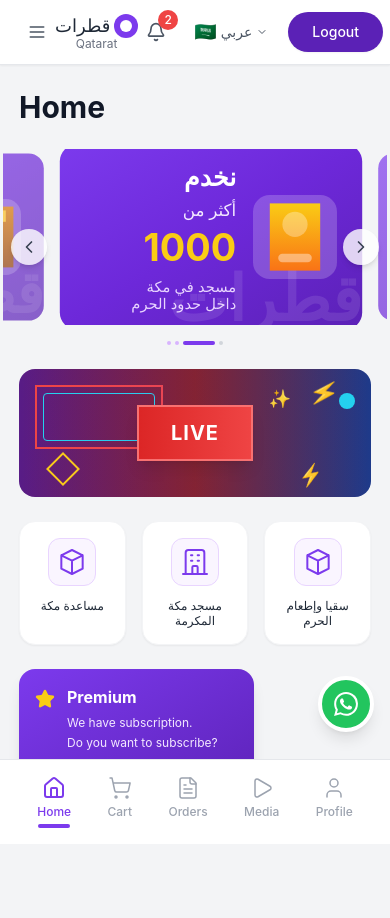
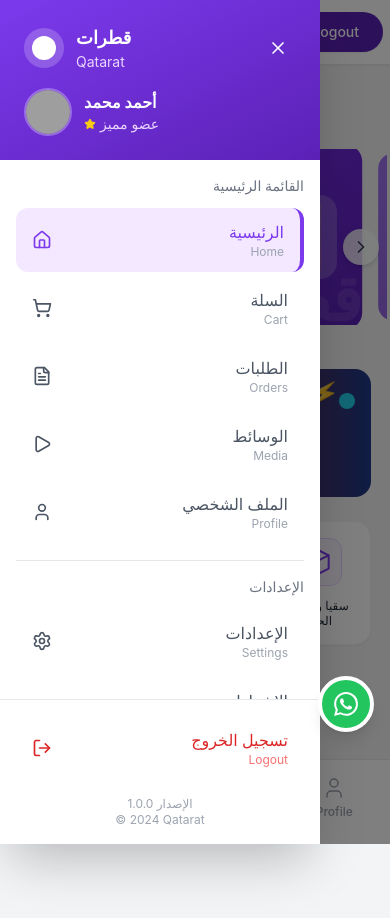
Before and after one commit to rakibul0310/sofof-tech-assessment, a React (Create React App) app: page / in a window 390 px wide. Both pictures are taken after a click on the button 37 px from the left and 32 px from the top of the page. Shown: the top 918 px of the page. Built offline with nearby package versions, Linux system fonts and the light colour scheme; grey boxes are pictures that could not be loaded.

Commit message:
added drawer for hamburger menu

```diff
--- a/src/components/Layout/Header.js
+++ b/src/components/Layout/Header.js
@@ -1,12 +1,14 @@
 "use client";
 
-import { Bell, ChevronDown, Menu } from "lucide-react";
-import { useEffect, useRef, useState } from "react";
+import { useState, useRef, useEffect } from "react";
+import { Menu, Bell, ChevronDown } from "lucide-react";
+import Sidebar from "./Sidebar";
 
 const Header = () => {
   const [language, setLanguage] = useState("عربي");
   const [showNotifications, setShowNotifications] = useState(false);
   const [showLanguageDropdown, setShowLanguageDropdown] = useState(false);
+  const [showSidebar, setShowSidebar] = useState(false);
   const [notifications, setNotifications] = useState([
     {
       id: 1,
@@ -44,11 +46,19 @@ const Header = () => {
   const toggleNotifications = () => {
     setShowNotifications(!showNotifications);
     setShowLanguageDropdown(false);
+    setShowSidebar(false);
   };
 
   const toggleLanguageDropdown = () => {
     setShowLanguageDropdown(!showLanguageDropdown);
     setShowNotifications(false);
+    setShowSidebar(false);
+  };
+
+  const toggleSidebar = () => {
+    setShowSidebar(!showSidebar);
+    setShowNotifications(false);
+    setShowLanguageDropdown(false);
   };
 
   const markAsRead = (id) => {
@@ -88,11 +98,15 @@ const Header = () => {
   const currentLanguage = languages.find((lang) => lang.code === language);
 
   return (
+    <>
       <header className="bg-white shadow-sm sticky top-0 z-40 border-b border-gray-200">
         <div className="max-w-sm mx-auto lg:max-w-4xl">
           <div className="flex items-center justify-between h-16 px-4">
             {/* Left - Menu Button */}
-          <button className="p-2 hover:bg-gray-100 rounded-lg transition-colors">
+            <button
+              onClick={toggleSidebar}
+              className="p-2 hover:bg-gray-100 rounded-lg transition-colors"
+            >
               <Menu className="w-5 h-5 text-gray-600" />
             </button>
 
@@ -100,7 +114,9 @@ const Header = () => {
             <div className="flex items-center">
               <div className="text-center">
                 <div className="flex items-center space-x-1">
-                <span className="text-gray-800 font-medium text-lg">قطرات</span>
+                  <span className="text-gray-800 font-medium text-lg">
+                    قطرات
+                  </span>
                   <div className="w-6 h-6 bg-purple-600 rounded-full flex items-center justify-center">
                     <div className="w-3 h-3 bg-white rounded-full"></div>
                   </div>
@@ -130,7 +146,9 @@ const Header = () => {
                   <div className="absolute right-0 mt-2 w-80 bg-white rounded-xl shadow-lg border border-gray-200 z-50">
                     <div className="p-4 border-b border-gray-100">
                       <div className="flex items-center justify-between">
-                      <h3 className="font-semibold text-gray-800">الإشعارات</h3>
+                        <h3 className="font-semibold text-gray-800">
+                          الإشعارات
+                        </h3>
                         {notifications.length > 0 && (
                           <button
                             onClick={clearAllNotifications}
@@ -223,6 +241,10 @@ const Header = () => {
           </div>
         </div>
       </header>
+
+      {/* Sidebar */}
+      <Sidebar isOpen={showSidebar} onClose={() => setShowSidebar(false)} />
+    </>
   );
 };
 
--- /dev/null
+++ b/src/components/Layout/Sidebar.js
@@ -0,0 +1,203 @@
+"use client";
+
+import {
+  Bell,
+  FileText,
+  HelpCircle,
+  Home,
+  LogOut,
+  Play,
+  Settings,
+  Shield,
+  ShoppingCart,
+  Star,
+  User,
+  X,
+} from "lucide-react";
+import { Link, useLocation } from "react-router-dom";
+
+const Sidebar = ({ isOpen, onClose }) => {
+  const location = useLocation();
+
+  const mainMenuItems = [
+    { path: "/", icon: Home, label: "الرئيسية", labelEn: "Home" },
+    { path: "/cart", icon: ShoppingCart, label: "السلة", labelEn: "Cart" },
+    { path: "/orders", icon: FileText, label: "الطلبات", labelEn: "Orders" },
+    { path: "/media", icon: Play, label: "الوسائط", labelEn: "Media" },
+    { path: "/profile", icon: User, label: "الملف الشخصي", labelEn: "Profile" },
+  ];
+
+  const settingsMenuItems = [
+    {
+      icon: Settings,
+      label: "الإعدادات",
+      labelEn: "Settings",
+      action: () => console.log("Settings"),
+    },
+    {
+      icon: Bell,
+      label: "الإشعارات",
+      labelEn: "Notifications",
+      action: () => console.log("Notifications"),
+    },
+    {
+      icon: Shield,
+      label: "الخصوصية",
+      labelEn: "Privacy",
+      action: () => console.log("Privacy"),
+    },
+    {
+      icon: HelpCircle,
+      label: "المساعدة",
+      labelEn: "Help",
+      action: () => console.log("Help"),
+    },
+  ];
+
+  const handleLinkClick = () => {
+    onClose();
+  };
+
+  return (
+    <>
+      {/* Backdrop */}
+      {isOpen && (
+        <div
+          className="fixed inset-0 bg-black/50 z-50 transition-opacity"
+          onClick={onClose}
+        />
+      )}
+
+      {/* Sidebar */}
+      <div
+        className={`fixed top-0 left-0 h-full w-80 bg-white shadow-2xl z-50 transform transition-transform duration-300 ease-in-out ${
+          isOpen ? "translate-x-0" : "-translate-x-full"
+        }`}
+      >
+        <div className="flex flex-col h-full">
+          {/* Header */}
+          <div className="bg-gradient-to-br from-purple-600 to-purple-800 p-6 text-white">
+            <div className="flex items-center justify-between mb-4">
+              <div className="flex items-center space-x-3">
+                <div className="w-10 h-10 bg-white/20 rounded-full flex items-center justify-center">
+                  <div className="w-6 h-6 bg-white rounded-full"></div>
+                </div>
+                <div>
+                  <h2 className="font-bold text-lg">قطرات</h2>
+                  <p className="text-purple-200 text-sm">Qatarat</p>
+                </div>
+              </div>
+              <button
+                onClick={onClose}
+                className="p-2 hover:bg-white/20 rounded-lg transition-colors"
+              >
+                <X className="w-5 h-5" />
+              </button>
+            </div>
+
+            {/* User Info */}
+            <div className="flex items-center space-x-3">
+              <img
+                src="/placeholder.svg?height=50&width=50"
+                alt="User Avatar"
+                className="w-12 h-12 rounded-full border-2 border-white/30"
+              />
+              <div>
+                <h3 className="font-semibold">أحمد محمد</h3>
+                <div className="flex items-center space-x-1">
+                  <Star
+                    className="w-3 h-3 text-yellow-400"
+                    fill="currentColor"
+                  />
+                  <span className="text-purple-200 text-sm">عضو مميز</span>
+                </div>
+              </div>
+            </div>
+          </div>
+
+          {/* Navigation */}
+          <div className="flex-1 overflow-y-auto">
+            {/* Main Menu */}
+            <div className="p-4">
+              <h4 className="text-gray-500 text-sm font-medium mb-3 text-right">
+                القائمة الرئيسية
+              </h4>
+              <nav className="space-y-1">
+                {mainMenuItems.map((item) => {
+                  const Icon = item.icon;
+                  const isActive = location.pathname === item.path;
+
+                  return (
+                    <Link
+                      key={item.path}
+                      to={item.path}
+                      onClick={handleLinkClick}
+                      className={`flex items-center space-x-3 px-4 py-3 rounded-xl transition-colors ${
+                        isActive
+                          ? "bg-purple-100 text-purple-600 border-r-4 border-purple-600"
+                          : "text-gray-600 hover:bg-gray-50 hover:text-purple-600"
+                      }`}
+                    >
+                      <Icon className="w-5 h-5" />
+                      <div className="flex-1 text-right">
+                        <span className="font-medium">{item.label}</span>
+                        <p className="text-xs text-gray-400">{item.labelEn}</p>
+                      </div>
+                    </Link>
+                  );
+                })}
+              </nav>
+            </div>
+
+            {/* Divider */}
+            <div className="border-t border-gray-200 mx-4"></div>
+
+            {/* Settings Menu */}
+            <div className="p-4">
+              <h4 className="text-gray-500 text-sm font-medium mb-3 text-right">
+                الإعدادات
+              </h4>
+              <nav className="space-y-1">
+                {settingsMenuItems.map((item, index) => {
+                  const Icon = item.icon;
+
+                  return (
+                    <button
+                      key={index}
+                      onClick={item.action}
+                      className="w-full flex items-center space-x-3 px-4 py-3 rounded-xl text-gray-600 hover:bg-gray-50 hover:text-purple-600 transition-colors"
+                    >
+                      <Icon className="w-5 h-5" />
+                      <div className="flex-1 text-right">
+                        <span className="font-medium">{item.label}</span>
+                        <p className="text-xs text-gray-400">{item.labelEn}</p>
+                      </div>
+                    </button>
+                  );
+                })}
+              </nav>
+            </div>
+          </div>
+
+          {/* Footer */}
+          <div className="p-4 border-t border-gray-200">
+            <button className="w-full flex items-center space-x-3 px-4 py-3 rounded-xl text-red-600 hover:bg-red-50 transition-colors">
+              <LogOut className="w-5 h-5" />
+              <div className="flex-1 text-right">
+                <span className="font-medium">تسجيل الخروج</span>
+                <p className="text-xs text-red-400">Logout</p>
+              </div>
+            </button>
+
+            <div className="mt-4 text-center">
+              <p className="text-xs text-gray-400">الإصدار 1.0.0</p>
+              <p className="text-xs text-gray-400">© 2024 Qatarat</p>
+            </div>
+          </div>
+        </div>
+      </div>
+    </>
+  );
+};
+
+export default Sidebar;
```
Lines whose indentation alone changed are shown as unchanged.
